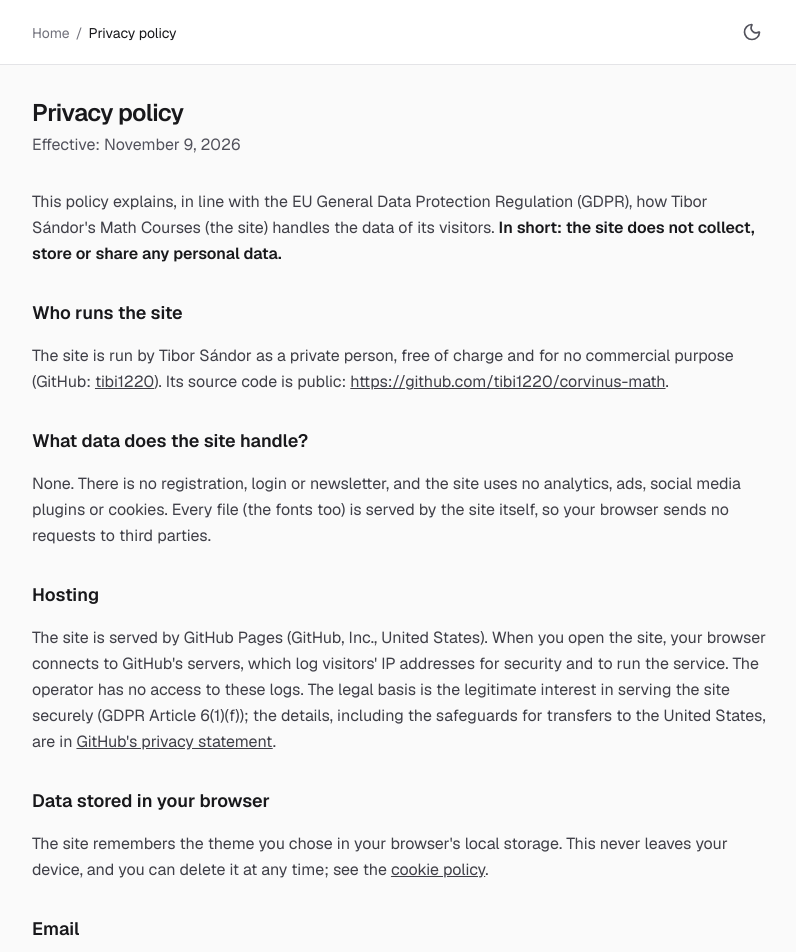
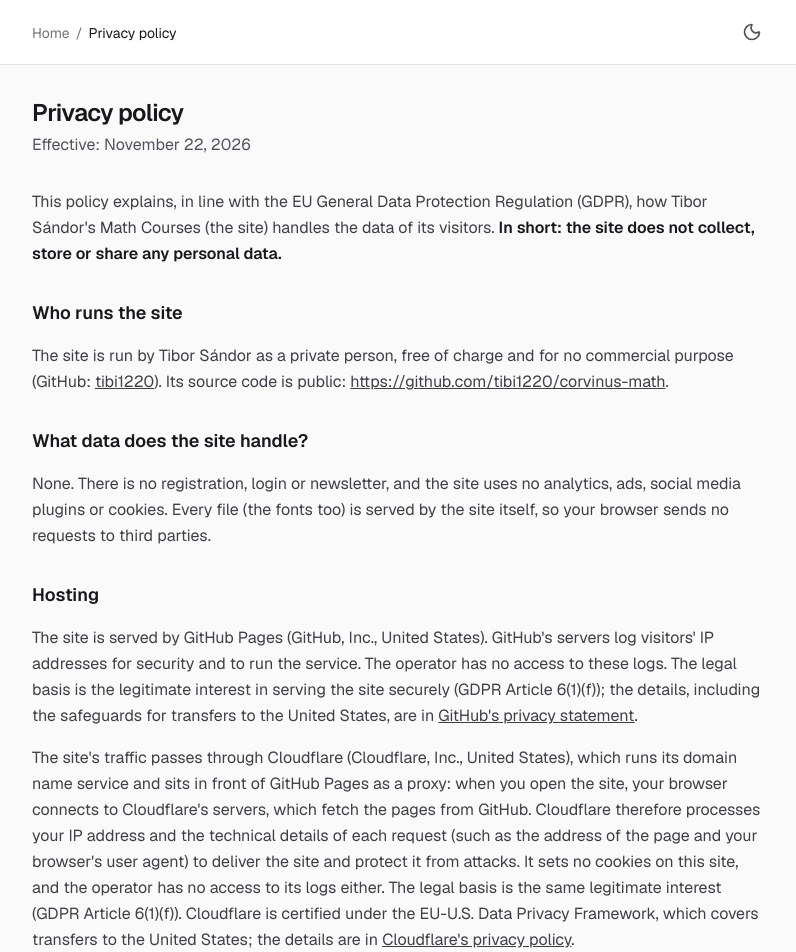
Before and after one commit to tibi1220/corvinus-math, a Next.js app: page /privacy in a window 1280 px wide. Shown: the top 952 px of the page, without its empty margins (240-1036 px from the left). Built offline with nearby package versions, Linux system fonts and the light colour scheme; a web font is replaced by a local one.

Commit message:
Mention Cloudflare as DNS provider

```diff
--- a/src/app/privacy/page.tsx
+++ b/src/app/privacy/page.tsx
@@ -57,15 +57,32 @@ export default function PrivacyPage() {
 
         <h2>Hosting</h2>
         <p>
-          The site is served by GitHub Pages (GitHub, Inc., United States). When
-          you open the site, your browser connects to GitHub&apos;s servers,
-          which log visitors&apos; IP addresses for security and to run the
-          service. The operator has no access to these logs. The legal basis is
-          the legitimate interest in serving the site securely (GDPR Article
-          6(1)(f)); the details, including the safeguards for transfers to the
-          United States, are in{' '}
+          The site is served by GitHub Pages (GitHub, Inc., United States).
+          GitHub&apos;s servers log visitors&apos; IP addresses for security and
+          to run the service. The operator has no access to these logs. The
+          legal basis is the legitimate interest in serving the site securely
+          (GDPR Article 6(1)(f)); the details, including the safeguards for
+          transfers to the United States, are in{' '}
           <a href='https://docs.github.com/en/site-policy/privacy-policies/github-general-privacy-statement'>
             GitHub&apos;s privacy statement
+          </a>
+          .
+        </p>
+        <p>
+          The site&apos;s traffic passes through Cloudflare (Cloudflare, Inc.,
+          United States), which runs its domain name service and sits in front
+          of GitHub Pages as a proxy: when you open the site, your browser
+          connects to Cloudflare&apos;s servers, which fetch the pages from
+          GitHub. Cloudflare therefore processes your IP address and the
+          technical details of each request (such as the address of the page and
+          your browser&apos;s user agent) to deliver the site and protect it
+          from attacks. It sets no cookies on this site, and the operator has no
+          access to its logs either. The legal basis is the same legitimate
+          interest (GDPR Article 6(1)(f)). Cloudflare is certified under the
+          EU-U.S. Data Privacy Framework, which covers transfers to the United
+          States; the details are in{' '}
+          <a href='https://www.cloudflare.com/privacypolicy/'>
+            Cloudflare&apos;s privacy policy
           </a>
           .
         </p>
--- a/src/lib/site.ts
+++ b/src/lib/site.ts
@@ -46,4 +46,4 @@ export const showCourseExercises = privateSite;
 export const feedbackFormUrl = 'https://forms.gle/t3w2vrRpoRdqZMZw8';
 
 // The date the privacy and cookie policies were last changed.
-export const policyDate = 'November 9, 2026';
+export const policyDate = 'November 22, 2026';
```
